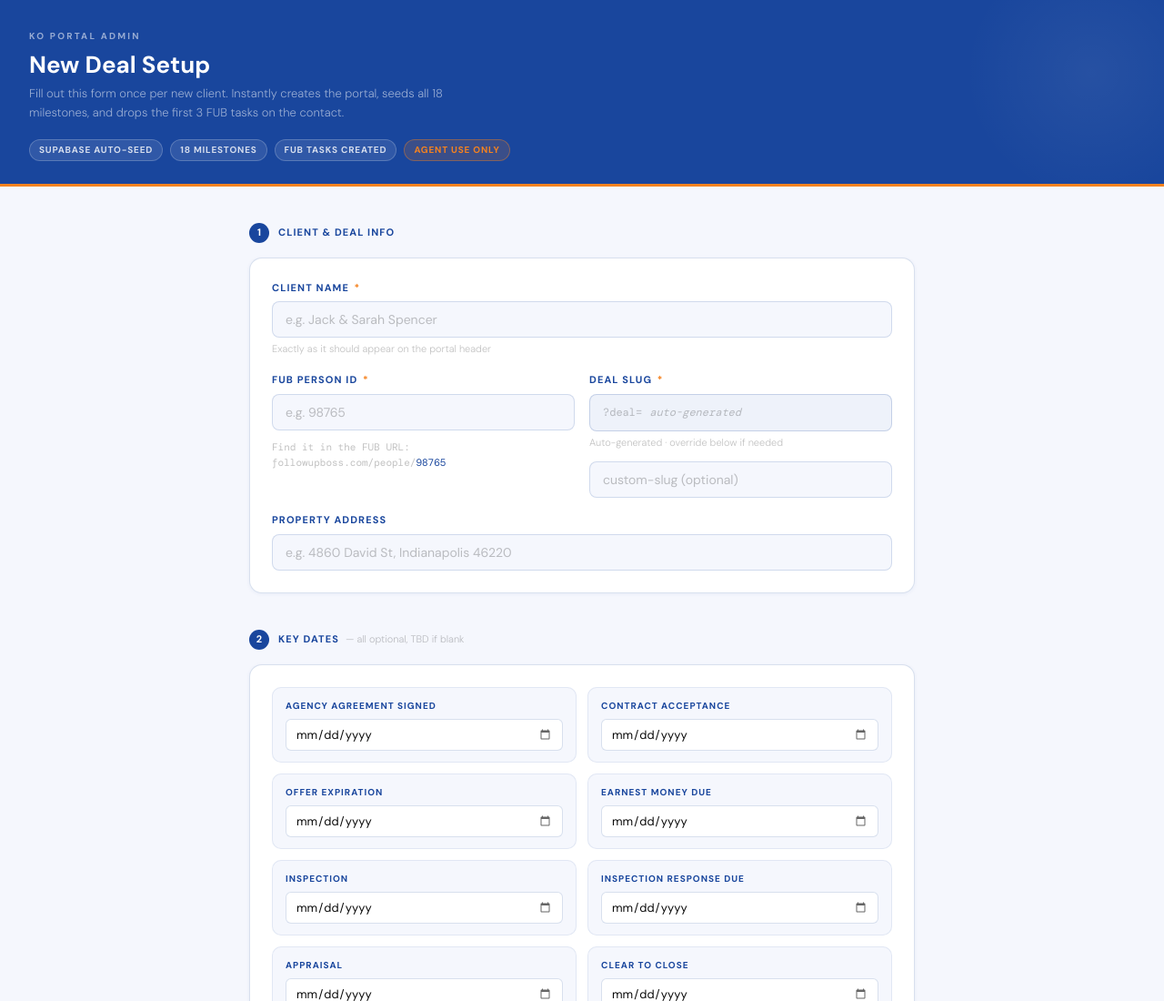
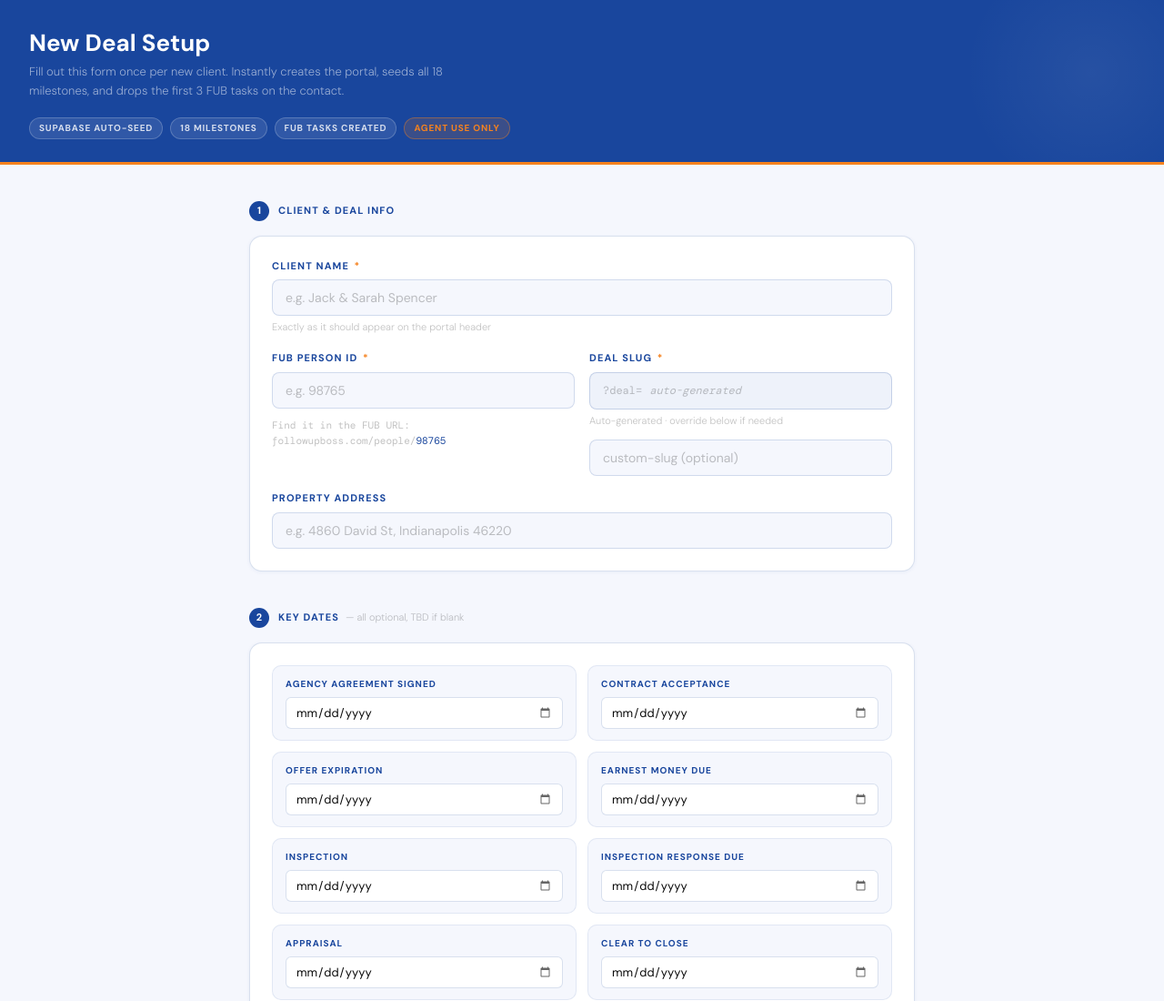
Before and after one commit to kevinochs22/LockstepPortal, a website: page admin/index.html in a window 1280 px wide. Shown: the top 1100 px of the page at 91% size. Drawn offline with nearby package versions, Linux system fonts and the light colour scheme.

Commit message:
Update index.html

```diff
--- a/admin/index.html
+++ b/admin/index.html
@@ -285,7 +285,6 @@
 <body>
 
 <div class="header">
-  <div class="eyebrow">KO Portal Admin</div>
   <h1>New Deal Setup</h1>
   <p>Fill out this form once per new client. Instantly creates the portal, seeds all 18 milestones, and drops the first 3 FUB tasks on the contact.</p>
   <div class="header-badges">
```
